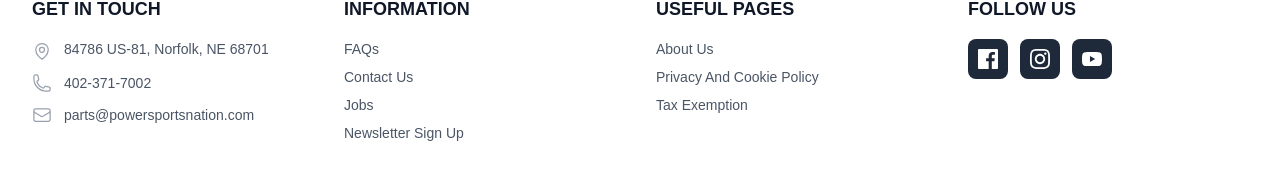
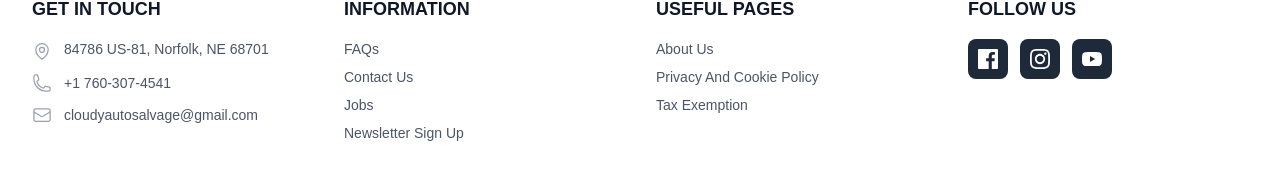
Before and after one commit to khalifa9999/cloudy, a Next.js app: page / in a window 1280 px wide. Shown: the part 3047-3222 px from the top of the page. Built offline with nearby package versions, Linux system fonts and the light colour scheme; no server answers; the database is empty.

Commit message:
Tel and email updarted

```diff
--- a/components/Footer.js
+++ b/components/Footer.js
@@ -59,11 +59,11 @@ export default function Footer() {
               </li>
               <li className="flex items-center">
                 <PhoneIcon className="w-5 h-5 mr-3 text-gray-400 flex-shrink-0" />
-                <span>402-371-7002</span>
+                <span>+1 760-307-4541</span>
               </li>
               <li className="flex items-center">
                 <EnvelopeIcon className="w-5 h-5 mr-3 text-gray-400 flex-shrink-0" />
-                <span>parts@powersportsnation.com</span>
+                <span>cloudyautosalvage@gmail.com</span>
               </li>
             </ul>
           </div>
```
